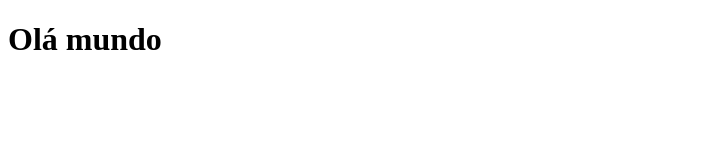
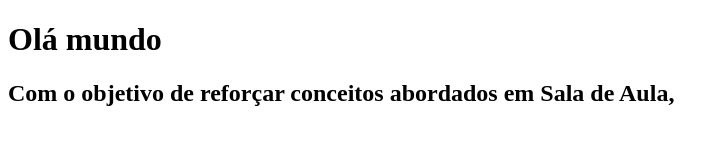
Before and after one commit to AraujoTay9/Teste, a plain HTML site: page index.html in a window 1280 px wide. Shown: the whole page, without its empty margins (0-728 px from the left). Drawn offline with Linux system fonts and the light colour scheme.

Commit message:
Modificação

```diff
--- a/index.html
+++ b/index.html
@@ -7,5 +7,6 @@
 </head>
 <body>
     <h1>Olá mundo</h1>
+    <h2>Com o objetivo de reforçar conceitos abordados em Sala de Aula,</h2>
 </body>
 </html>
```
